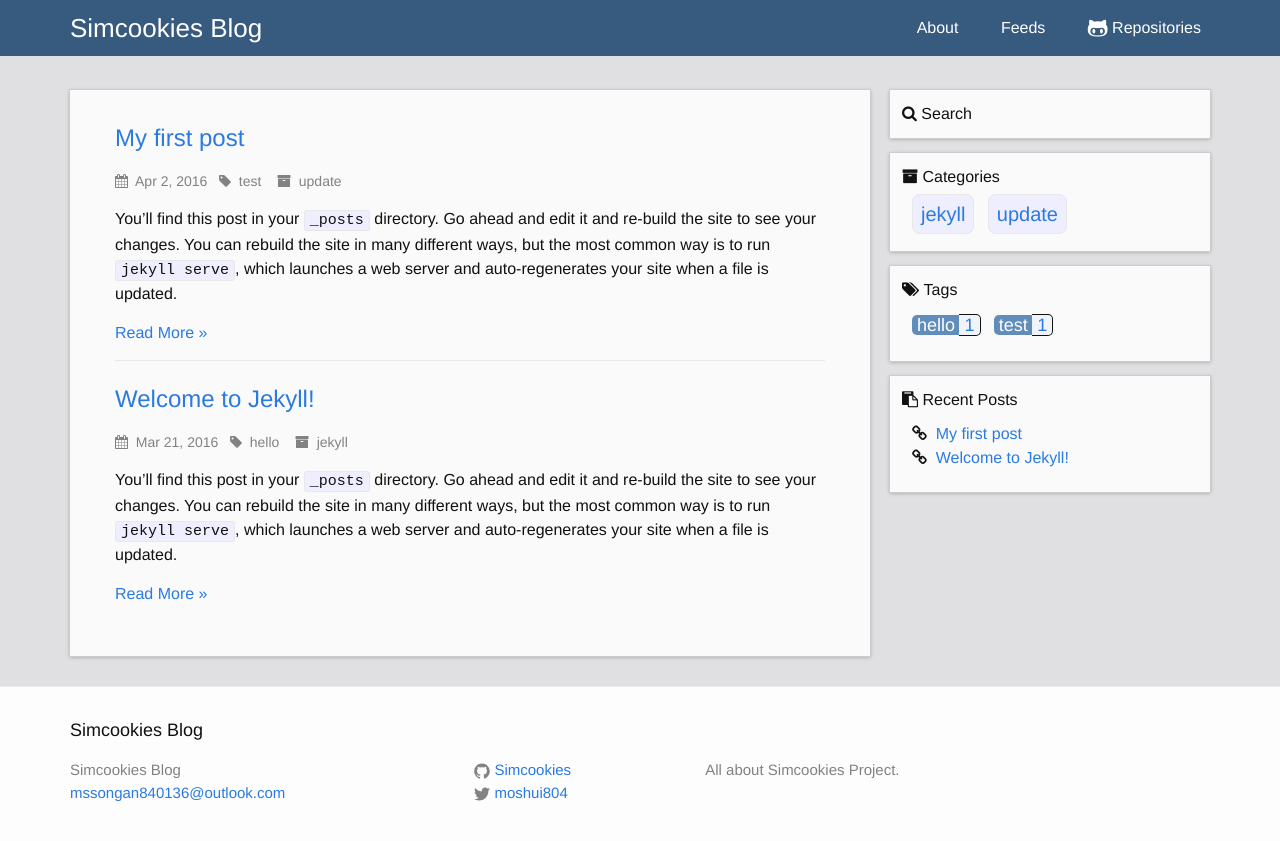
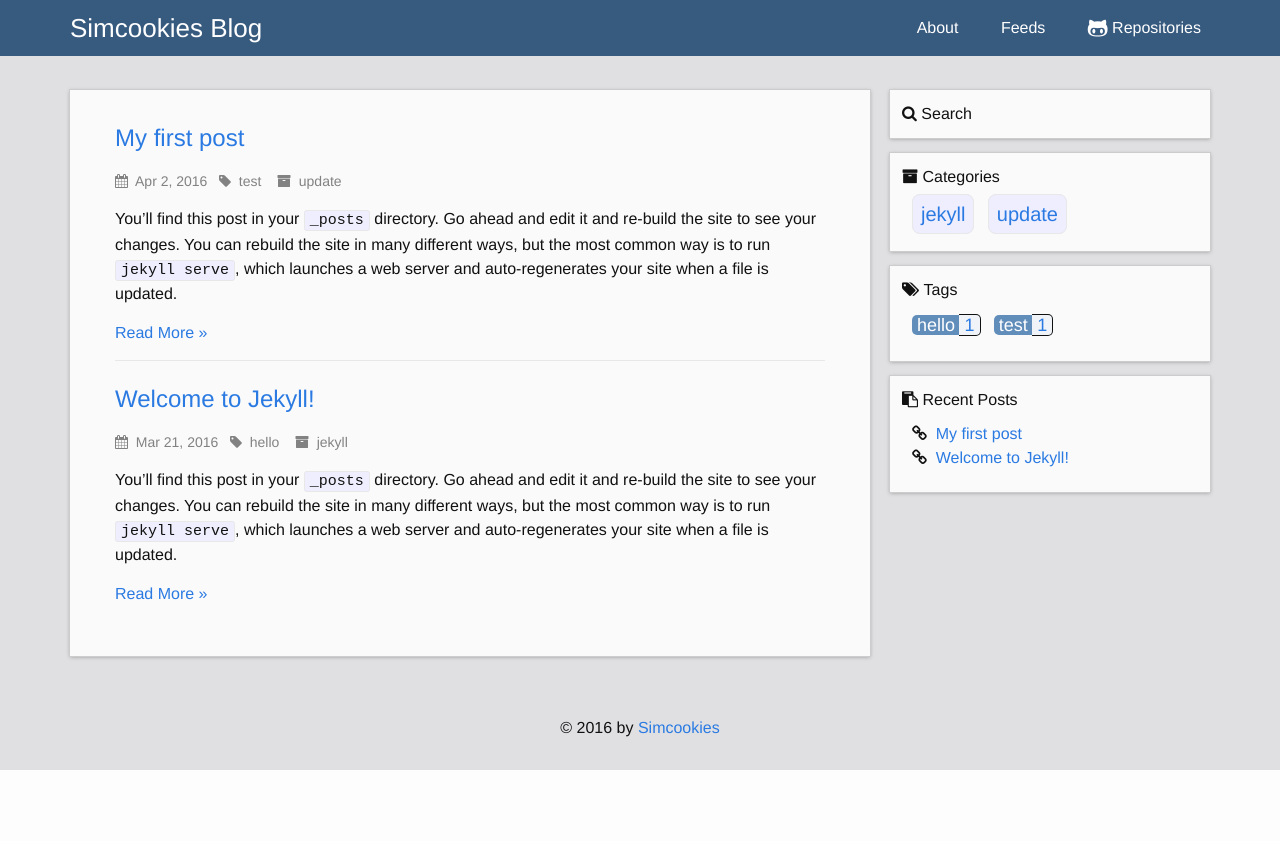
Before and after one commit to Simcookies/gitio, a Jekyll site: the page built from index.html, in a window 1280 px wide. Shown: the top 841 px of the page. Built offline with Jekyll 4.4.1, drawn with Linux system fonts in a browser that asks for light colours; nearby versions of some CDN libraries.

Commit message:
Modify the social-list and post page.

```diff
--- a/_includes/footer.html
+++ b/_includes/footer.html
@@ -1,38 +1,3 @@
 <footer class="site-footer">
-
-  <div class="wrapper">
-
-    <h2 class="footer-heading">{{ site.title }}</h2>
-
-    <div class="footer-col-wrapper">
-      <div class="footer-col footer-col-1">
-        <ul class="contact-list">
-          <li>{{ site.title }}</li>
-          <li><a href="mailto:{{ site.email }}">{{ site.email }}</a></li>
-        </ul>
-      </div>
-
-      <div class="footer-col footer-col-2">
-        <ul class="social-media-list">
-          {% if site.github_username %}
-          <li>
-            {% include icon-github.html username=site.github_username %}
-          </li>
-          {% endif %}
-
-          {% if site.twitter_username %}
-          <li>
-            {% include icon-twitter.html username=site.twitter_username %}
-          </li>
-          {% endif %}
-        </ul>
-      </div>
-
-      <div class="footer-col footer-col-3">
-        <p>{{ site.description }}</p>
-      </div>
-    </div>
-
-  </div>
-
+  &copy;&nbsp;2016 by&nbsp;<a href="https://github.com/{{ site.github_username }}">Simcookies</a>
 </footer>
--- a/_includes/icon-github.html
+++ /dev/null
@@ -1 +0,0 @@
-<a href="https://github.com/{{ include.username }}"><span class="icon icon--github">{% include icon-github.svg %}</span><span class="username">{{ include.username }}</span></a>
--- a/_includes/icon-twitter.html
+++ /dev/null
@@ -1 +0,0 @@
-<a href="https://twitter.com/{{ include.username }}"><span class="icon icon--twitter">{% include icon-twitter.svg %}</span><span class="username">{{ include.username }}</span></a>
--- a/_sass/_layout.scss
+++ b/_sass/_layout.scss
@@ -121,71 +121,18 @@
  * Site footer
  */
 .site-footer {
-    border-top: 1px solid $grey-color-light;
+    text-align: center;
     padding: $spacing-unit 0;
+    background: $bg-content-color;
 }
 
-.footer-heading {
-    font-size: 18px;
-    margin-bottom: $spacing-unit / 2;
-}
-
-.contact-list,
-.social-media-list {
-    list-style: none;
-    margin-left: 0;
-}
-
-.footer-col-wrapper {
-    font-size: 15px;
-    color: $grey-color;
-    margin-left: -$spacing-unit / 2;
-    @extend %clearfix;
-}
-
-.footer-col {
-    float: left;
-    margin-bottom: $spacing-unit / 2;
-    padding-left: $spacing-unit / 2;
-}
-
-.footer-col-1 {
-    width: -webkit-calc(35% - (#{$spacing-unit} / 2));
-    width:         calc(35% - (#{$spacing-unit} / 2));
-}
-
-.footer-col-2 {
-    width: -webkit-calc(20% - (#{$spacing-unit} / 2));
-    width:         calc(20% - (#{$spacing-unit} / 2));
-}
-
-.footer-col-3 {
-    width: -webkit-calc(45% - (#{$spacing-unit} / 2));
-    width:         calc(45% - (#{$spacing-unit} / 2));
-}
-
-@include media-query($on-laptop) {
-    .footer-col-1,
-    .footer-col-2 {
-        width: -webkit-calc(50% - (#{$spacing-unit} / 2));
-        width:         calc(50% - (#{$spacing-unit} / 2));
-    }
-
-    .footer-col-3 {
-        width: -webkit-calc(100% - (#{$spacing-unit} / 2));
-        width:         calc(100% - (#{$spacing-unit} / 2));
+.nav-link {
+    text-align: center;
+    a {
+	font-size: 20px;
+	color: $bg-header-color;
     }
 }
-
-@include media-query($on-palm) {
-    .footer-col {
-        float: none;
-        width: -webkit-calc(100% - (#{$spacing-unit} / 2));
-        width:         calc(100% - (#{$spacing-unit} / 2));
-    }
-}
-
-
 
 /**
  * Page content
@@ -307,6 +254,15 @@
 /**
  * Posts
  */
+.post {
+    position: relative;
+    min-height: 400px;
+    background: #fafafa;
+    box-shadow: 0 1px 4px #999;
+    outline: 1px solid #ccc;
+    padding: $spacing-unit $spacing-unit * 1.5;
+}
+
 .post-header {
     margin-bottom: $spacing-unit;
 }
```
Also changed, not shown: _layouts/page.html (+27 -0 lines), _includes/icon-github.svg (deleted), _includes/icon-twitter.svg (deleted).
